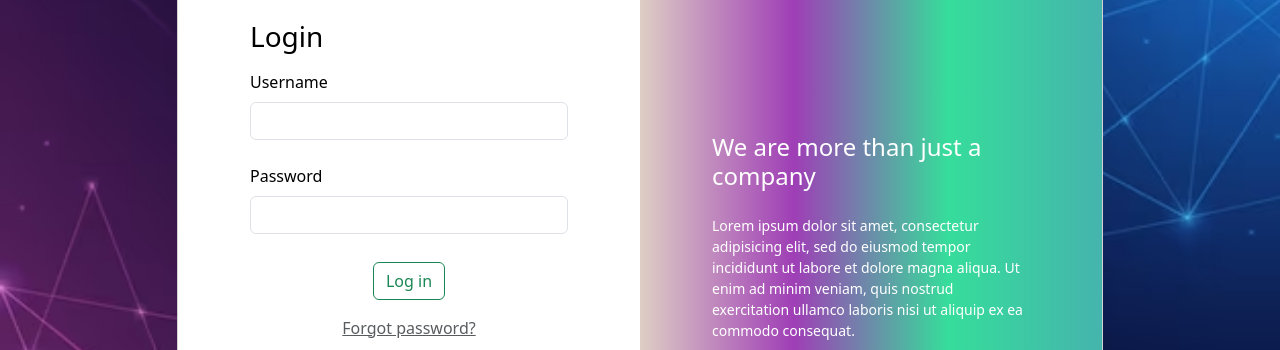
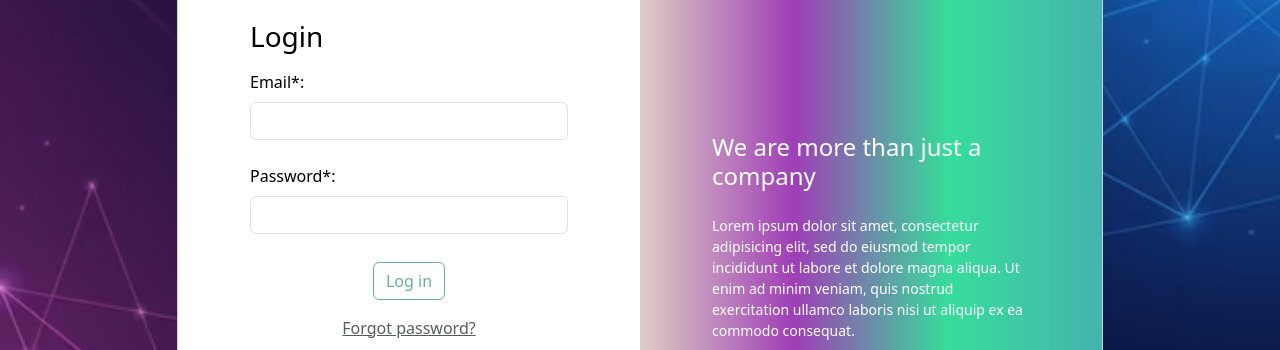
Before and after one commit to VashishthPGowani/VirtualCharityHub, an Angular app: page /login in a window 1280 px wide. Shown: the part 163-513 px from the top of the page. Built offline with nearby package versions, Linux system fonts and the light colour scheme.

Commit message:
- login valudations

```diff
--- a/src/app/app.module.ts
+++ b/src/app/app.module.ts
@@ -7,6 +7,7 @@ import { LoginComponent } from './login/login.component';
 import { RegisterComponent } from './register/register.component';
 import { HomeComponent } from './home/home.component';
 import { CoreModule } from 'src/core/core.module';
+import { FormsModule, ReactiveFormsModule } from '@angular/forms';
 
 @NgModule({
   declarations: [
@@ -18,7 +19,9 @@ import { CoreModule } from 'src/core/core.module';
   imports: [
     BrowserModule,
     AppRoutingModule,
-    CoreModule
+    CoreModule,
+    FormsModule,
+    ReactiveFormsModule
   ],
   providers: [],
   bootstrap: [AppComponent]
--- a/src/app/home/home.component.html
+++ b/src/app/home/home.component.html
@@ -4,7 +4,7 @@
       <div class="col-md-5 p-lg-5 mx-auto my-5">
         <h1 class="main_color display-4 fw-normal"></h1>
         <p class="lead fw-normal">And an even wittier subheading to boot. Jumpstart your marketing efforts with this example based on Apple’s marketing pages.</p>
-        <button type="button" class="btn btn-outline-danger">Donate Now</button>
+        <button type="button" class="btn btn-danger">Donate Now</button>
       </div>
     </div>
 
--- a/src/app/login/login.component.html
+++ b/src/app/login/login.component.html
@@ -7,29 +7,40 @@
             <div class="col-lg-6">
               <div class="card-body p-md-5 mx-md-4">
 
-                  <form>
+                <form [formGroup]="loginForm">
                   <h3 class="mb-3">Login</h3>
 
                   <div class="form-outline mb-4">
-                      <label class="form-label" for="">Username</label>
-                      <input type="email" id="" class="form-control" />
+                    <label class="form-label" for="">Email*:</label>
+                    <input type="email" id="" class="form-control" formControlName="email" />
+                    <div *ngIf="f['email'].invalid && (f['email'].dirty || f['email'].touched)"
+                      class="d-inline text-danger">
+                      <div *ngIf="f['email'].errors?.['required']"> Email is required</div>
+                      <div *ngIf="f['email'].errors?.['email']">
+                        Invalid email address
+                      </div>
+                    </div>
                   </div>
 
                   <div class="form-outline mb-4">
-                      <label class="form-label" for="">Password</label>
-                      <input type="password" id="" class="form-control" />
+                    <label class="form-label" for="">Password*:</label>
+                    <input type="password" id="" class="form-control" formControlName="password" />
+                    <div *ngIf="f['password'].invalid && (f['password'].dirty || f['password'].touched)"
+                      class="d-inline text-danger">
+                      Passoword is required
+                    </div>
                   </div>
 
                   <div class="text-center pt-1 mb-5 pb-1">
 
-                      <button class="btn btn-outline-success mb-3" type="button">Log
+                    <button class="btn btn-outline-success mb-3" type="button" [disabled]="!loginForm.valid">Log
                       in</button> <br>
                     <a class="text-muted" href="#!">Forgot password?</a>
                   </div>
 
                   <div class="d-flex align-items-center justify-content-center pb-4">
                     <p class="mb-0 me-2">Don't have an account?</p>
-                      <button type="button" class="btn btn-outline-danger">Create new</button>
+                    <button type="button" class="btn btn-outline-danger" routerLink="/register">Create new</button>
                   </div>
 
                 </form>
--- a/src/app/login/login.component.ts
+++ b/src/app/login/login.component.ts
@@ -1,4 +1,5 @@
 import { Component, OnInit } from '@angular/core';
+import { FormBuilder, FormControl, FormGroup, Validators } from '@angular/forms';
 
 @Component({
   selector: 'app-login',
@@ -6,10 +7,25 @@ import { Component, OnInit } from '@angular/core';
   styleUrls: ['./login.component.css']
 })
 export class LoginComponent implements OnInit {
+  loginForm: FormGroup;
 
-  constructor() { }
+  constructor(private fb:FormBuilder) { }
 
   ngOnInit(): void {
+    this.IntializeLoginForm();
+  }
+
+  IntializeLoginForm()
+  {
+    this.loginForm = this.fb.group({
+      email: new FormControl('', [Validators.required,Validators.email]),
+      password: new FormControl('', Validators.required)
+    });
+  }
+
+  get f()
+  {
+    return this.loginForm.controls;
   }
 
 }
--- a/src/app/register/register.component.html
+++ b/src/app/register/register.component.html
@@ -46,7 +46,7 @@
                     class="btn btn-success  btn-lg register_custom_2  border border-0">Register</button>
                 </div>
 
-                <p class="text-center text-muted mt-5 mb-0">Have already an account? <a href="#!"
+                <p class="text-center text-muted mt-5 mb-0">Have already an account? <a routerLink="/login"
                     class="fw-bold text-body"><u>Login here</u></a></p>
 
               </form>
--- a/tsconfig.json
+++ b/tsconfig.json
@@ -6,6 +6,7 @@
     "outDir": "./dist/out-tsc",
     "forceConsistentCasingInFileNames": true,
     "strict": true,
+    "strictPropertyInitialization": false,
     "noImplicitOverride": true,
     "noPropertyAccessFromIndexSignature": true,
     "noImplicitReturns": true,
```
Lines whose indentation alone changed are shown as unchanged.
